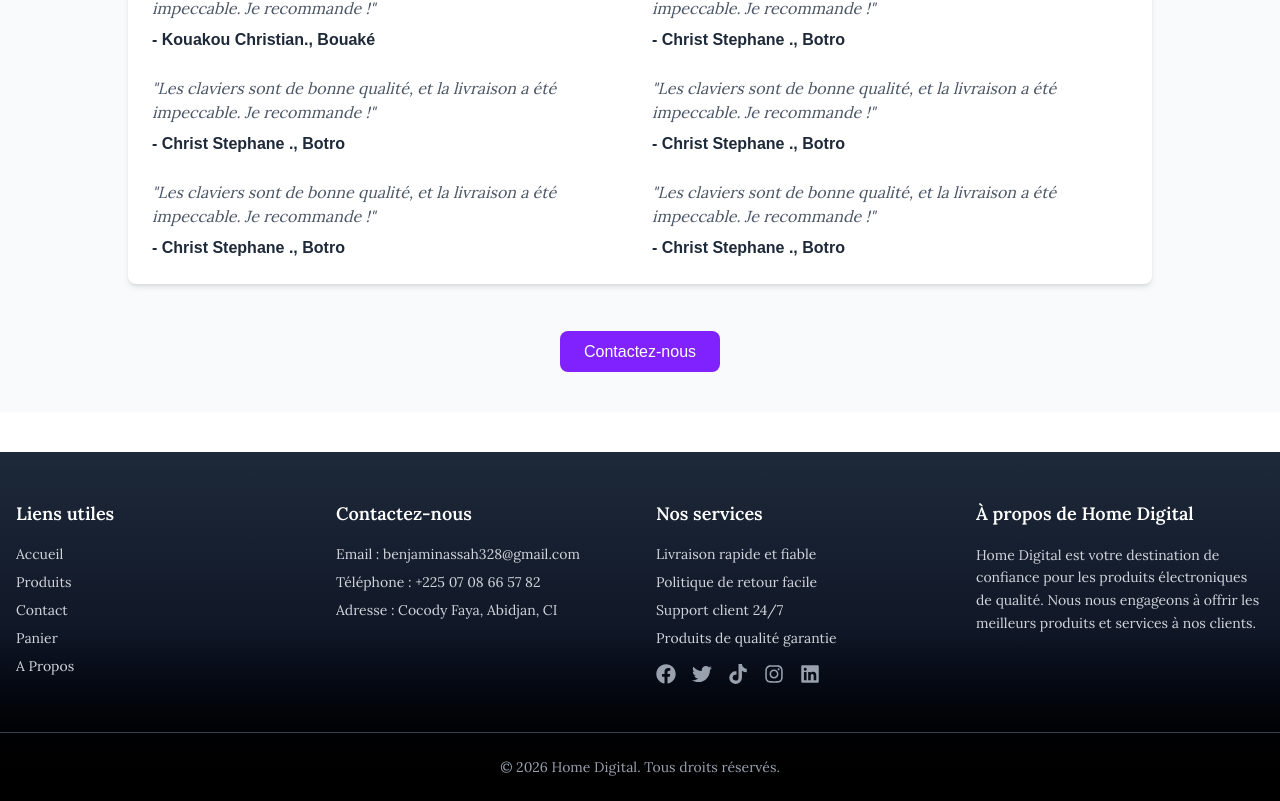
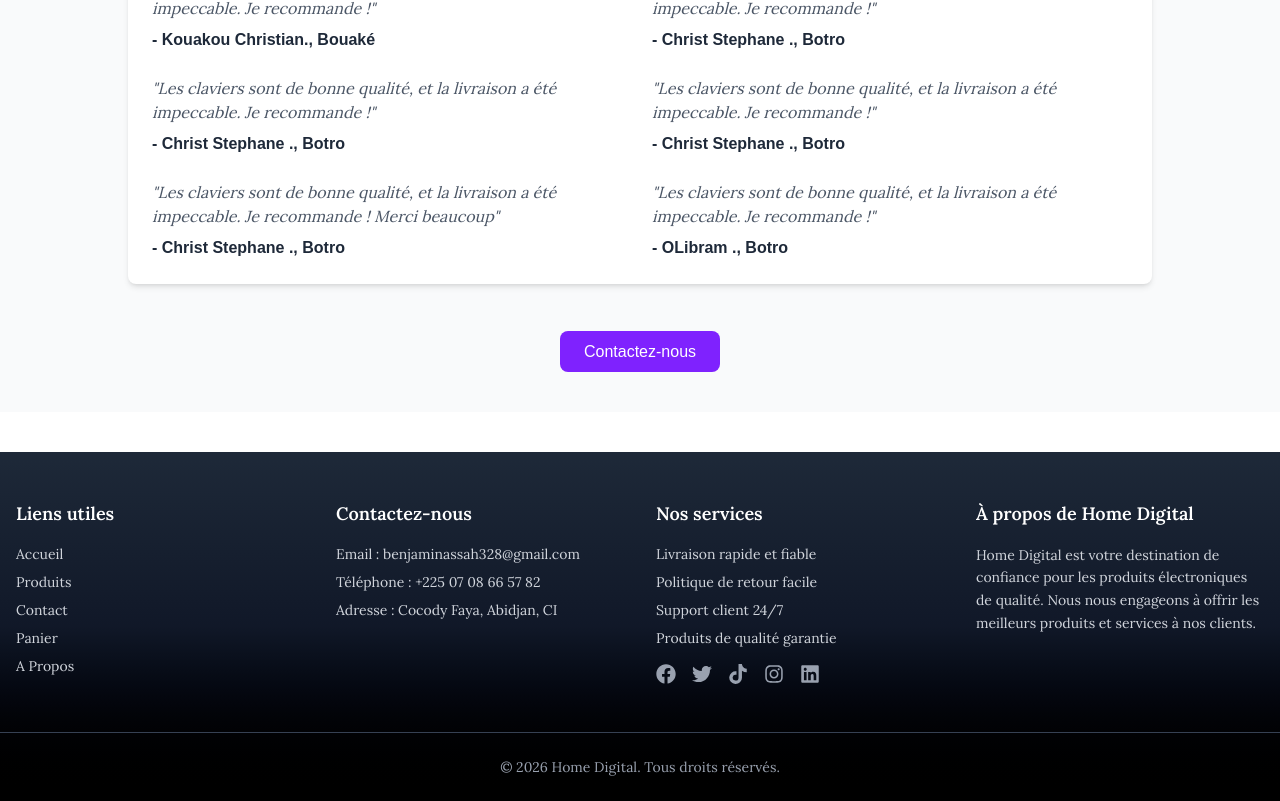
Before and after one commit to benjaminassah328-lgtm/home-digital, a Next.js app: page /Apropos in a window 1280 px wide. Shown: the part 1957-2758 px from the top of the page. Built offline with nearby package versions, Linux system fonts and the light colour scheme.

Commit message:
modified:   components/APropos/Infos.tsx

```diff
--- a/components/APropos/Infos.tsx
+++ b/components/APropos/Infos.tsx
@@ -269,7 +269,7 @@ export default function Infos() {
                             transition={{ duration: 0.6, delay: 0.6 }}
                         >
                             <p className="text-gray-600 font-lora italic mb-2">
-                                "Les claviers sont de bonne qualité, et la livraison a été impeccable. Je recommande !"
+                                "Les claviers sont de bonne qualité, et la livraison a été impeccable. Je recommande ! Merci beaucoup"
                             </p>
                             <p className="text-gray-800 font-bold">- Christ Stephane ., Botro</p>
                         </motion.div>
@@ -283,7 +283,7 @@ export default function Infos() {
                             <p className="text-gray-600 font-lora italic mb-2">
                                 "Les claviers sont de bonne qualité, et la livraison a été impeccable. Je recommande !"
                             </p>
-                            <p className="text-gray-800 font-bold">- Christ Stephane ., Botro</p>
+                            <p className="text-gray-800 font-bold">- OLibram ., Botro</p>
                         </motion.div>
                     </div>
                 </motion.div>
```
